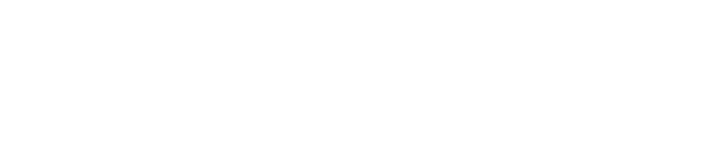
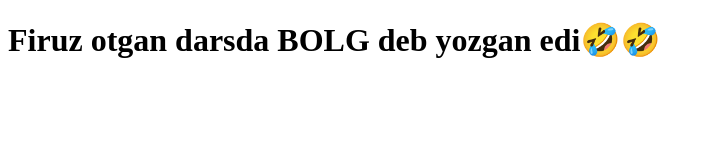
Before and after one commit to Fayzullaev99/dars856, a plain HTML site: page index.html in a window 1280 px wide. Shown: the whole page, without its empty margins (0-713 px from the left). Drawn offline with Linux system fonts and the light colour scheme.

Commit message:
matn qoshildi

```diff
--- a/index.html
+++ b/index.html
@@ -12,7 +12,7 @@
     <!-- end Fozilbek -->
 
     <!-- start Behruz -->
-
+    <h1> Firuz otgan darsda BOLG deb yozgan edi🤣🤣</h1>
     <!-- end Behruz -->
 
     <!-- start Firuz -->
```
